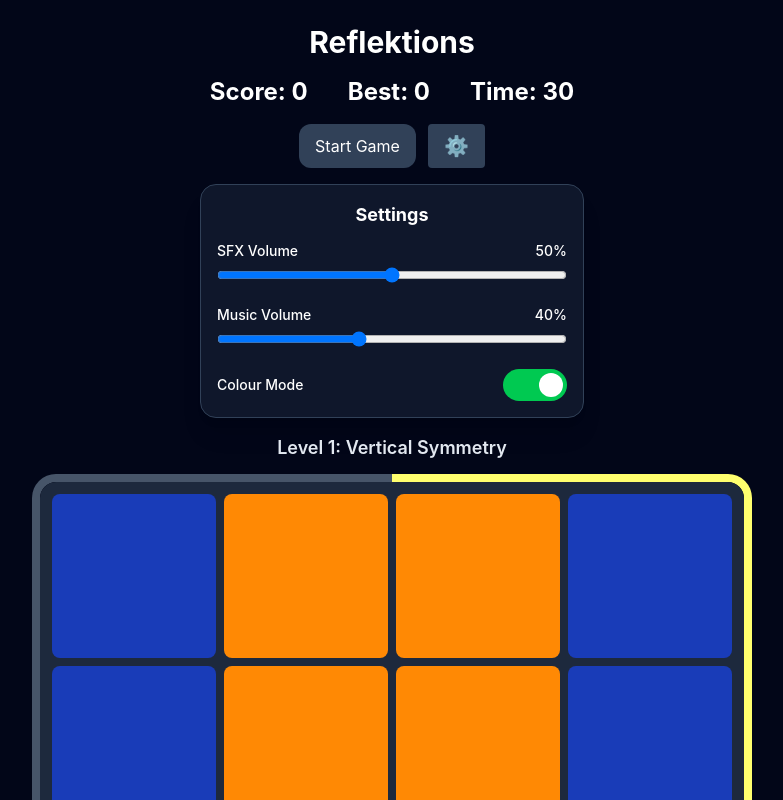
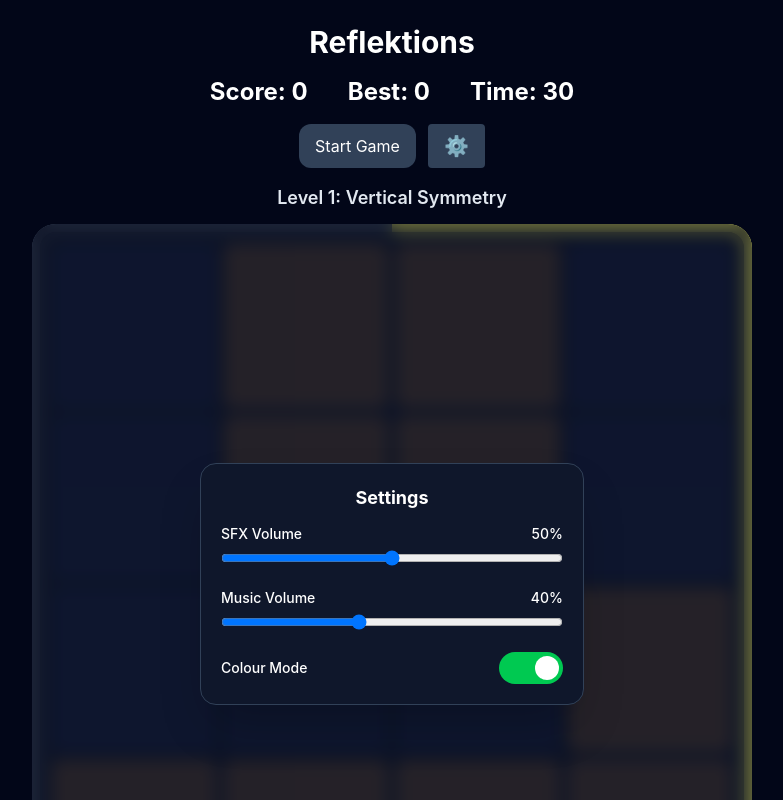
Before and after one commit to Struckhour/symmetry, a SvelteKit app: page / in a window 1280 px wide. Both pictures are taken after a click on the button "Open settings". Shown: the top 800 px of the page, without its empty margins (248-1031 px from the left). Built offline with nearby package versions, Linux system fonts and the light colour scheme.

Commit message:
fixes settings menu placement

```diff
--- a/src/lib/components/SquareGame.svelte
+++ b/src/lib/components/SquareGame.svelte
@@ -39,6 +39,7 @@
 		level,
 		palette,
 		gameOver,
+		showGameOver,
 		onSolve,
 		onCellChange,
 		hideNextBoard = false
@@ -47,6 +48,7 @@
 		level: LevelSettings;
 		palette: Palette;
 		gameOver: boolean;
+		showGameOver: boolean;
 		onSolve: (solvedModes: ConcreteSymmetryMode[]) => void;
 		onCellChange: () => void;
 		hideNextBoard: boolean;
@@ -299,7 +301,7 @@
 	}
 
     function newPuzzle() {
-        if (gameOver) return;
+        if (showGameOver) return;
 
         const maxAttempts = 10;
 
@@ -386,7 +388,7 @@
 </script>
 
 <div class="relative overflow-hidden rounded-2xl bg-slate-950">
-	{#if gameOver}
+	{#if showGameOver}
 		<div class="pointer-events-none absolute inset-0 z-30 flex items-center justify-center">
 			<div
 				class="rounded-lg border border-slate-500 bg-slate-950/90 px-5 py-2 text-xl font-bold tracking-wider text-red-300"
--- a/src/lib/components/TriangleGame.svelte
+++ b/src/lib/components/TriangleGame.svelte
@@ -52,6 +52,7 @@
         level,
         palette,
         gameOver,
+        showGameOver,
         onSolve,
         onCellChange,
         hideNextBoard = false
@@ -64,6 +65,7 @@
         };
         palette: Palette;
         gameOver: boolean;
+        showGameOver: boolean;
         onSolve: (solvedModes: ConcreteTriangleSymmetryMode[]) => void;
         onCellChange: () => void;
         hideNextBoard: boolean;
@@ -485,6 +487,7 @@
     }
 
     function newTrianglePuzzle() {
+        if (showGameOver) return;
         const maxAttempts = 10;
 
         for (let attempt = 0; attempt < maxAttempts; attempt++) {
@@ -585,7 +588,7 @@
 
 
 <div class="relative overflow-hidden rounded-2xl bg-slate-950">
-    {#if gameOver}
+    {#if showGameOver}
         <div class="pointer-events-none absolute inset-0 z-30 flex items-center justify-center">
             <div class="rounded-lg border border-slate-500 bg-slate-950/90 px-5 py-2 text-xl font-bold tracking-wider text-red-300">
                 GAME OVER
@@ -597,6 +600,7 @@
         <svg
             class={[
                 'triangle-svg',
+                gameOver ? 'opacity-35 saturate-50' : '',
                 clearingCells && !exploding ? 'opacity-0' : ''
             ].join(' ')}
             viewBox={`0 0 ${boardWidth} ${boardHeight}`}
@@ -608,7 +612,10 @@
                 <polygon
                     points={cell.points}
                     fill={getSvgFill(cell.state)}
-                    class="triangle-cell"
+                    class={[
+                        'triangle-cell',
+                        gameOver ? 'pointer-events-none cursor-default' : ''
+                    ].join(' ')}
                     role="button"
                     tabindex="0"
                     aria-label={`Toggle triangle ${cell.row + 1}, ${cell.col + 1}`}
--- a/src/routes/+page.svelte
+++ b/src/routes/+page.svelte
@@ -39,6 +39,7 @@
 	let score = $state(0);
 
 	let gameOver = $state(false);
+	let gameStarted = $state(false);
 	let colorMode = $state<ColorMode>('theme');
 	let currentLevelIndex = $state(0);
 	let gameId = $state(0);
@@ -69,7 +70,7 @@
 		{
 			threshold: 5,
 			levelText: 'Level 2: Horizontal Symmetry',
-			boardType: 'triangle',
+			boardType: 'square',
 			size: 4,
 			scrambleFlips: 1,
 			solveBonusSeconds: 2,
@@ -100,7 +101,7 @@
 		},
 		{
 			threshold: 15,
-			levelText: 'Level 4: Triangles!',
+			levelText: 'Level 4',
 			boardType: 'square',
 			size: 4,
 			scrambleFlips: 1,
@@ -189,7 +190,6 @@
 	let levelUpSound: HTMLAudioElement;
 	let gameOverSound: HTMLAudioElement;
 	let gameMusic: HTMLAudioElement;
-	let gameStarted = $state(false);
 	let cellClickSound: HTMLAudioElement;
 	type ConcreteBoardType = 'square' | 'triangle';
 
@@ -275,7 +275,7 @@
 			}
 		const interval = setInterval(() => {
 			if (!gameStarted) return;
-			if (gameOver) return;
+			if (!gameStarted || gameOver) return;
 
 			timeLeft = Math.max(0, timeLeft - 0.05);
 
@@ -456,10 +456,57 @@
 				⚙
 			</button>
 
+
 		</div>
 
+
+
+		<div class="mb-3 text-center text-lg font-semibold text-slate-200">
+			{currentLevel.levelText}
+		</div>
+
+		<div
+			class="relative rounded-3xl p-2 transition-all"
+			style={`background: conic-gradient(from 0deg, ${timerForeground} ${timerDegrees}deg, ${timerBackground} ${timerDegrees}deg 360deg);`}
+		>
+			{#key boardFadeKey}
+				<div class="animate-board-fade-in">
+					{#if activeBoardType === 'square'}
+						<SquareGame
+							{gameId}
+							level={currentLevel}
+							palette={getPalette()}
+							gameOver={gameOver || !gameStarted}
+							showGameOver={gameOver}
+							onSolve={handleSolve}
+							onCellChange={handleCellChange}
+							hideNextBoard={pendingBoardSwitch}
+						/>
+					{:else}
+						<TriangleGame
+							{gameId}
+							level={currentLevel}
+							palette={getPalette()}
+							gameOver={gameOver || !gameStarted}
+							showGameOver={gameOver}
+							onSolve={handleSolve}
+							onCellChange={handleCellChange}
+							hideNextBoard={pendingBoardSwitch}
+						/>
+					{/if}
+				</div>
+			{/key}
+
 			{#if settingsOpen}
-			<div class="mx-auto mb-4 max-w-sm rounded-2xl border border-slate-700 bg-slate-900 p-4 shadow-xl">
+				<button
+					type="button"
+					class="absolute inset-0 z-40 rounded-3xl bg-slate-950/60 backdrop-blur-sm"
+					aria-label="Close settings"
+					onclick={() => (settingsOpen = false)}
+				></button>
+
+				<div class="absolute inset-0 z-50 flex items-center justify-center p-4 pointer-events-none">
+					<div class="w-full max-w-sm rounded-2xl border border-slate-700 bg-slate-900 p-5 shadow-2xl pointer-events-auto">
 						<div class="mb-3 text-center text-lg font-bold">Settings</div>
 
 						<label class="mb-4 block">
@@ -474,9 +521,7 @@
 								max="1"
 								step="0.05"
 								value={sfxVolume}
-						oninput={(event) =>
-							setSfxVolume(Number(event.currentTarget.value))
-						}
+								oninput={(event) => setSfxVolume(Number(event.currentTarget.value))}
 								class="w-full"
 							/>
 						</label>
@@ -493,9 +538,7 @@
 								max="1"
 								step="0.05"
 								value={musicVolume}
-						oninput={(event) =>
-							setMusicVolume(Number(event.currentTarget.value))
-						}
+								oninput={(event) => setMusicVolume(Number(event.currentTarget.value))}
 								class="w-full"
 							/>
 						</label>
@@ -523,43 +566,8 @@
 							</button>
 						</div>
 					</div>
+				</div>
 			{/if}
-
-		<div class="mb-3 text-center text-lg font-semibold text-slate-200">
-			{currentLevel.levelText}
-		</div>
-
-		<div
-			class="rounded-3xl p-2 transition-all"
-			style={`background: conic-gradient(from 0deg, ${timerForeground} ${timerDegrees}deg, ${timerBackground} ${timerDegrees}deg 360deg);`}
-		>
-
-			{#key boardFadeKey}
-				<div class="animate-board-fade-in">
-					{#if activeBoardType === 'square'}
-						<SquareGame
-							{gameId}
-							level={currentLevel}
-							palette={getPalette()}
-							{gameOver}
-							onSolve={handleSolve}
-							onCellChange={handleCellChange}
-							hideNextBoard={pendingBoardSwitch}
-						/>
-					{:else}
-						<TriangleGame
-							{gameId}
-							level={currentLevel}
-							palette={getPalette()}
-							{gameOver}
-							onSolve={handleSolve}
-							onCellChange={handleCellChange}
-							hideNextBoard={pendingBoardSwitch}
-						/>
-					{/if}
-				</div>
-			{/key}
-
 		</div>
 	</section>
 </main>
```
Lines whose indentation alone changed are shown as unchanged.
